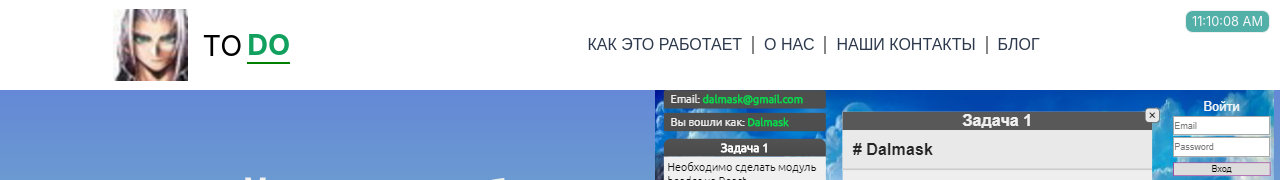
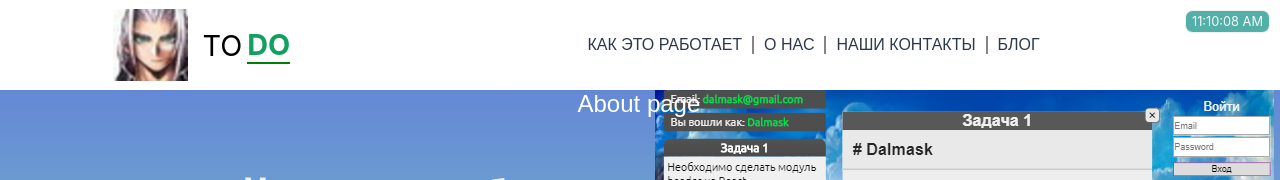
Before and after one commit to jpstories/react-todofield, a React (Create React App) app: page /about in a window 1280 px wide. Shown: the top 180 px of the page. Built offline with nearby package versions, Linux system fonts and the light colour scheme; a web font is replaced by a local one.

Commit message:
React-router, learning and using

```diff
--- a/package.json
+++ b/package.json
@@ -8,6 +8,8 @@
     "@testing-library/user-event": "^7.2.1",
     "react": "^16.13.1",
     "react-dom": "^16.13.1",
+    "react-router": "^5.1.2",
+    "react-router-dom": "^5.1.2",
     "react-scripts": "3.4.1"
   },
   "scripts": {
--- a/src/header/Header.js
+++ b/src/header/Header.js
@@ -4,10 +4,11 @@ import logo from './header-logo.jpeg';
 import Nav from './nav/Nav';
 import Clock from './clock/Clock';
 
-let navObject = {'как это работает': '#',
-                'о нас': '#',
-                'наши контакты': '#',
-                'блог': '#'};
+
+let navObject = {'как это работает': '/',
+                'о нас': '/about',
+                'наши контакты': '/contact',
+                'блог': '/blog'};
 
 class Header extends React.Component {
     render() {
--- a/src/header/nav/Nav.js
+++ b/src/header/nav/Nav.js
@@ -1,18 +1,28 @@
 import React from 'react';
 import './Nav.css';
+
+//import { Router } from 'react-router';
+import { BrowserRouter as Router, Switch, Route, Link } from 'react-router-dom';
+import Todo from '../../todo/Todo';
+
 
 class Nav extends React.Component {
     render() {
         let navObject = this.props.menu;
         return (
+            <Router>
                 <nav className="header__menu">
                     <ul className="header__menu-list">
                         {Object.keys(navObject).map((elem) => {
                             return <li className="header__menu-elem"><a href={navObject[elem]}>{elem}</a></li>;
                         })}
                     </ul>
-                <div className="menu__indicator"></div>
+                    <Switch>
+                        <Route exact path="/about" component={Todo}></Route>
+                    </Switch>
+                    {/* <div className="menu__indicator"></div> */}
                 </nav>
+            </Router>
         );
     };
 };
--- a/src/slider/Slider.js
+++ b/src/slider/Slider.js
@@ -18,7 +18,7 @@ class Slider extends React.Component {
     li = document.querySelector('.slider__toggle-item');
 
     createSlide = () => {
-        this.setState({slideTitle: "Безопасность"});
+        this.setState({ slideTitle: "Безопасность" });
     }
     render() {
         return (
@@ -57,11 +57,12 @@ class Slider extends React.Component {
                 <div className="slider__toggle">
                     <ul className="slider__toggle-list">
                         <li className="slider__toggle-item active">1</li>
-                        <li className="slider__toggle-item" onClick={this.createSlide}>2</li>
+                        <li className="slider__toggle-item">2</li>
                         <li className="slider__toggle-item">3</li>
                         <li className="slider__toggle-item">4</li>
                     </ul>
                 </div>
+
             </section>
 
         );
--- /dev/null
+++ b/src/todo/Todo.css
@@ -0,0 +1,7 @@
+.todo__wrap{
+    font-size: 1.5em;
+    color: white;
+    text-align: center;
+    position: absolute;
+    left: 0;
+}
--- /dev/null
+++ b/src/todo/Todo.js
@@ -0,0 +1,15 @@
+import React from 'react';
+import './Todo.css';
+
+
+class Todo extends React.Component {
+    render() {
+        return (
+            <div className="todo__wrap">
+                <p>About page</p>
+            </div>
+        );
+    };
+};
+
+export default Todo;
```
Also changed, not shown: 1 other file (tests, documents, lock files or other folders). Lines whose indentation alone changed are shown as unchanged.
